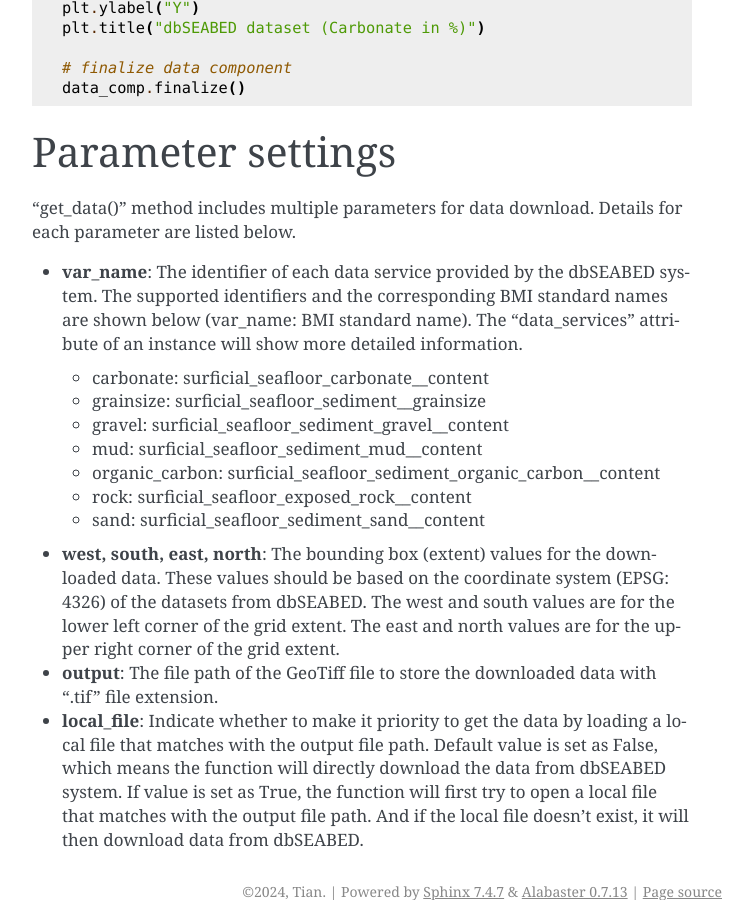
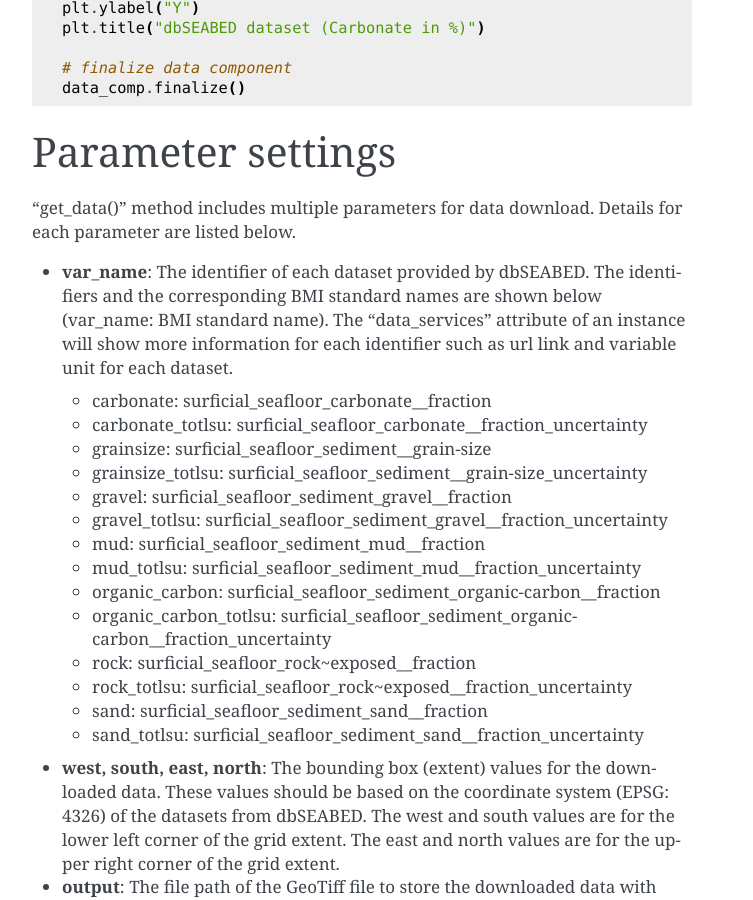
Before and after one commit to gantian127/bmi_dbseabed, a Sphinx documentation site: the page built from docs/source/index.md, in a window 1280 px wide and 900 px high, scrolled down 3431 px. Shown: the whole window, without its empty margins (388-1141 px from the left). Built offline with Sphinx 7.4.7, drawn with Linux system fonts in a browser that asks for light colours.

Commit message:
format code

```diff
--- a/docs/source/index.md
+++ b/docs/source/index.md
@@ -162,17 +162,24 @@
 
 "get_data()" method includes multiple parameters for data download. Details for each parameter are listed below.
 
-- **var_name**: The identifier of each data service provided by the dbSEABED system. The supported identifiers and the
+- **var_name**: The identifier of each dataset provided by dbSEABED. The identifiers and the
   corresponding BMI standard names are shown below (var_name: BMI standard name). The "data_services" attribute of an instance will show more
-  detailed information.
+  information for each identifier such as url link and variable unit for each dataset.
 
-  - carbonate: surficial_seafloor_carbonate__content
-  - grainsize: surficial_seafloor_sediment__grainsize
-  - gravel: surficial_seafloor_sediment_gravel__content
-  - mud: surficial_seafloor_sediment_mud__content
-  - organic_carbon: surficial_seafloor_sediment_organic_carbon__content
-  - rock: surficial_seafloor_exposed_rock__content
-  - sand: surficial_seafloor_sediment_sand__content
+  - carbonate: surficial_seafloor_carbonate__fraction
+  - carbonate_totlsu: surficial_seafloor_carbonate__fraction_uncertainty
+  - grainsize: surficial_seafloor_sediment__grain-size
+  - grainsize_totlsu: surficial_seafloor_sediment__grain-size_uncertainty
+  - gravel: surficial_seafloor_sediment_gravel__fraction
+  - gravel_totlsu: surficial_seafloor_sediment_gravel__fraction_uncertainty
+  - mud: surficial_seafloor_sediment_mud__fraction
+  - mud_totlsu: surficial_seafloor_sediment_mud__fraction_uncertainty
+  - organic_carbon: surficial_seafloor_sediment_organic-carbon__fraction
+  - organic_carbon_totlsu: surficial_seafloor_sediment_organic-carbon__fraction_uncertainty
+  - rock: surficial_seafloor_rock~exposed__fraction
+  - rock_totlsu: surficial_seafloor_rock~exposed__fraction_uncertainty
+  - sand: surficial_seafloor_sediment_sand__fraction
+  - sand_totlsu: surficial_seafloor_sediment_sand__fraction_uncertainty
 
 - **west, south, east, north**: The bounding box (extent) values for the downloaded data. These values should be based on the
   coordinate system (EPSG: 4326) of the datasets from dbSEABED. The west and south values are for the lower left corner
```
Also changed, not shown: README.md (+1 -1 lines).
